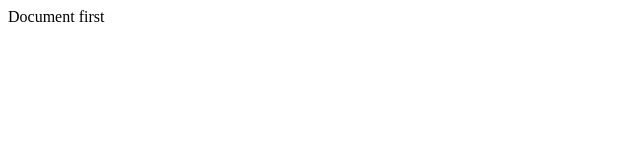
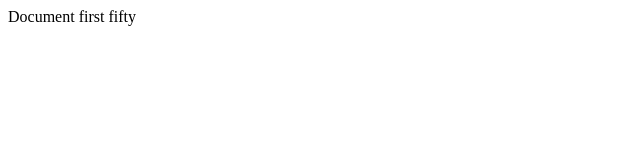
Before and after one commit to mohdehtishamuddin/template, a plain HTML site: page index.html in a window 1280 px wide. Shown: the full height of the page, 0-640 px from the left. Drawn offline with Linux system fonts and the light colour scheme.

Commit message:
initialize fifty

```diff
--- a/index.html
+++ b/index.html
@@ -9,6 +9,7 @@
 <body>
     Document
     first
+    fifty
 
 
 </body>
```
